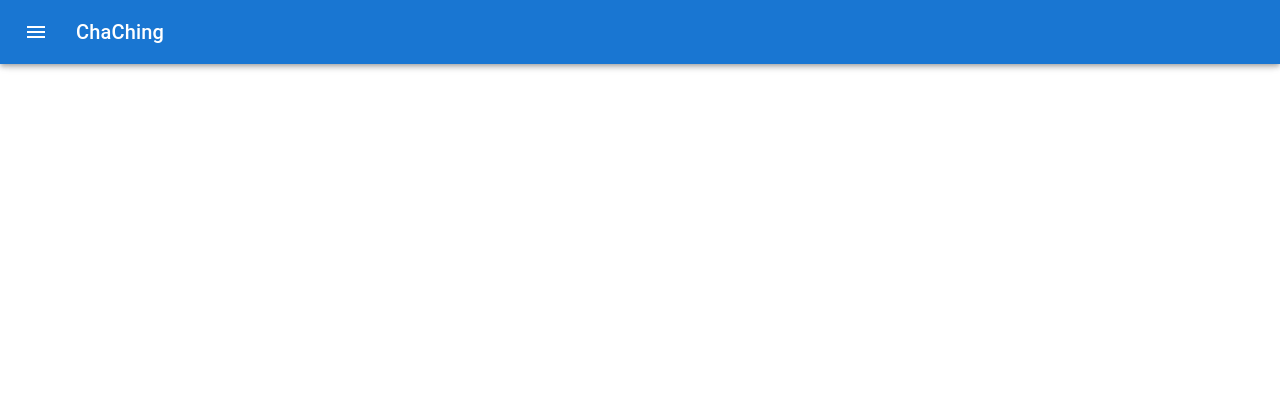
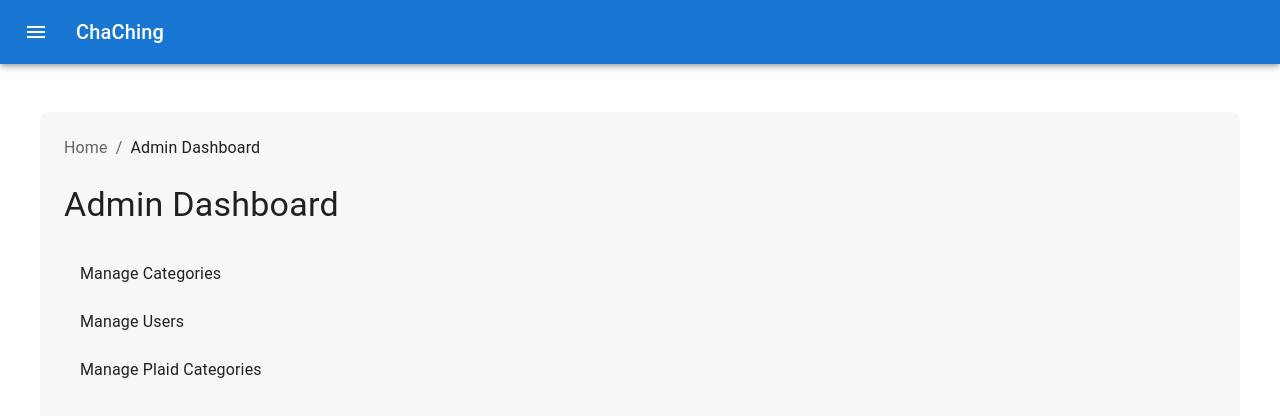
Before and after one commit to morsecodescott/budget-tracker-app, a React (Create React App) app in the folder frontend/: page /admin in a window 1280 px wide. Before the commit this address had no page. Shown: the top 416 px of the page. Built offline with nearby package versions, Linux system fonts and the light colour scheme.

Commit message:
added breadcrumbs and admin dashboard changes

```diff
--- a/frontend/src/App.js
+++ b/frontend/src/App.js
@@ -8,6 +8,10 @@ import LoginContainer from './components/Login';
 import Signup from './components/Signup';
 import Dashboard from './components/Dashboard';
 import AdminDashboard from './components/AdminDashboard';
+import CategoryManagement from './components/CategoryManagement';
+import UserManagement from './components/UserManagement';
+import PlaidCategoryManagement from './components/PlaidCategoryManagement';
+
 import PlaidTestPage from './components/PlaidTestPage';
 
 axios.defaults.withCredentials = true;
@@ -22,7 +26,10 @@ function App() {
           <Route path="/login" element={<LoginContainer />} />
           <Route path="/signup" element={<Signup />} />
           <Route path="/dashboard" element={<Dashboard />} />
-          <Route path="/admin-dashboard" element={<AdminDashboard />} />
+          <Route path="/admin" element={<AdminDashboard />} />
+          <Route path="/admin/manage-categories" element={<CategoryManagement />} />
+          <Route path="/admin/manage-users" element={<UserManagement />} />
+          <Route path="/admin/manage-plaid-categories" element={<PlaidCategoryManagement />} />
           <Route path="/plaid-test" element={<PlaidTestPage />} />
         </Routes>
       </Router>
--- a/frontend/src/components/AdminDashboard.js
+++ b/frontend/src/components/AdminDashboard.js
@@ -1,12 +1,51 @@
 import React from 'react';
-import { Container } from '@mui/material';
+import { Container, List, ListItem, ListItemButton, ListItemText, Typography, Breadcrumbs, Link } from '@mui/material';
+import { useNavigate, Route, Routes } from 'react-router-dom';
 import CategoryManagement from './CategoryManagement';
 
 const AdminDashboard = () => {
+  const navigate = useNavigate();
+
+  // Breadcrumbs array for navigation
+  const breadcrumbs = [
+    <Link key="home" underline="hover" color="inherit" onClick={() => navigate('/')}>
+      Home
+    </Link>,
+    <Typography key="admin" color="text.primary">
+      Admin Dashboard
+    </Typography>,
+  ];
+
   return (
-    <Container maxWidth="lg" sx={{ backgroundColor: 'gray' }}>
-      {/* Use the Category Management component */}
-      <CategoryManagement />
+    <Container maxWidth="lg" sx={{ backgroundColor: '#f7f7f7', p: 3, borderRadius: 2 }}>
+      {/* Breadcrumbs */}
+      <Breadcrumbs aria-label="breadcrumb" sx={{ mb: 3 }}>
+        {breadcrumbs}
+      </Breadcrumbs>
+
+      {/* Dashboard Title */}
+      <Typography variant="h4" sx={{ mb: 2 }}>
+        Admin Dashboard
+      </Typography>
+
+      {/* List of Admin Functions */}
+      <List>
+        <ListItem disablePadding>
+          <ListItemButton onClick={() => navigate('/admin/manage-categories')}>
+            <ListItemText primary="Manage Categories" />
+          </ListItemButton>
+        </ListItem>
+        <ListItem disablePadding>
+          <ListItemButton onClick={() => navigate('/admin/manage-users')}>
+            <ListItemText primary="Manage Users" />
+          </ListItemButton>
+        </ListItem>
+        <ListItem disablePadding>
+          <ListItemButton onClick={() => navigate('/admin/manage-plaid-categories')}>
+            <ListItemText primary="Manage Plaid Categories" />
+          </ListItemButton>
+        </ListItem>
+      </List>
     </Container>
   );
 };
--- a/frontend/src/components/CategoryManagement.js
+++ b/frontend/src/components/CategoryManagement.js
@@ -21,9 +21,15 @@ import {
   TablePagination,
   Box,
   Typography,
+  Container,
+  Breadcrumbs,
+  Link
 } from '@mui/material';
 import axios from 'axios';
 import { useAuth } from '../context/AuthContext';
+import { useNavigate } from 'react-router-dom';
+
+
 
 const CategoryManagement = () => {
   const [categories, setCategories] = useState([]);
@@ -31,20 +37,55 @@ const CategoryManagement = () => {
   const [newCategory, setNewCategory] = useState('');
   const [parentCategory, setParentCategory] = useState('');
   const [isDefault, setIsDefault] = useState(false);
+  const [editingCategory, setEditingCategory] = useState(null); // New state for editing
   const [parentCategories, setParentCategories] = useState([]);
   const { user } = useAuth();
   const [page, setPage] = useState(0);
-  const [rowsPerPage, setRowsPerPage] = useState(5);
+  const [rowsPerPage, setRowsPerPage] = useState(10);
+  const [isEditing, setIsEditing] = useState(false);
+  const navigate = useNavigate();
+
+  // Breadcrumbs array
+  const breadcrumbs = [
+    <Link key="home" underline="hover" color="inherit" onClick={() => navigate('/')}>
+      Home
+    </Link>,
+    <Link key="admin" underline="hover" color="inherit" onClick={() => navigate('/admin')}>
+      Admin Dashboard
+    </Link>,
+    <Typography key="categories" color="text.primary">
+      Manage Categories
+    </Typography>,
+  ];
+
+
+
 
   useEffect(() => {
     fetchCategories();
     fetchParentCategories();
   }, []);
 
+  const flattenCategories = (categories) => {
+    const result = [];
+    const traverse = (category, parentName = null) => {
+      result.push({
+        _id: category._id,
+        name: category.name,
+        parentCategory: parentName,
+      });
+      category.children.forEach((child) => traverse(child, category.name));
+    };
+    categories.forEach((category) => traverse(category));
+    console.log(result);
+    return result;
+  };
+
   const fetchCategories = async () => {
     try {
       const response = await axios.get('/categories');
-      setCategories(response.data);
+      const flatCategories = flattenCategories(response.data);
+      setCategories(flatCategories);
     } catch (error) {
       console.error('Failed to fetch categories:', error);
     }
@@ -59,15 +100,23 @@ const CategoryManagement = () => {
     }
   };
 
-  const handleOpen = () => {
+  const handleOpen = (category = null) => {
+    setEditingCategory(category); // Set the category to edit (or null for adding)
+    setNewCategory(category ? category.name : ''); // Pre-fill form if editing
+    setParentCategory(category ? category.parentCategory : '');
+    setIsDefault(category ? category.isDefault : false);
     setOpen(true);
   };
 
   const handleClose = () => {
     setOpen(false);
+    setEditingCategory(null);
+    setNewCategory('');
+    setParentCategory('');
+    setIsDefault(false);
   };
 
-  const handleAddCategory = async () => {
+  const handleSaveCategory = async () => {
     const categoryData = {
       name: newCategory,
       parentCategory: parentCategory,
@@ -79,14 +128,30 @@ const CategoryManagement = () => {
     }
 
     try {
-      await axios.post('/categories', categoryData);
+      if (isEditing) {
+        await axios.put(`/categories/${editingCategory._id}`, categoryData);
+      } else {
+        await axios.post('/categories', categoryData);
+      }
       setNewCategory('');
       setParentCategory('');
       setIsDefault(false);
       fetchCategories();
       handleClose();
     } catch (error) {
-      console.error('Failed to add category:', error);
+      console.error('Failed to save category:', error);
+    }
+  };
+
+
+  const handleDeleteCategory = async (categoryId) => {
+    if (window.confirm('Are you sure you want to delete this category?')) {
+      try {
+        await axios.delete(`/categories/${categoryId}`);
+        fetchCategories();
+      } catch (error) {
+        console.error('Failed to delete category:', error);
+      }
     }
   };
 
@@ -100,8 +165,13 @@ const CategoryManagement = () => {
   };
 
   return (
-    <div>
-      <Button variant="contained" color="primary" onClick={handleOpen}>
+    <Container maxWidth="lg" sx={{ backgroundColor: '#f7f7f7', p: 3, borderRadius: 2 }}>
+      {/* Breadcrumbs */}
+      <Breadcrumbs aria-label="breadcrumb" sx={{ mb: 3 }}>
+        {breadcrumbs}
+      </Breadcrumbs>
+      <Typography variant="h5">Manage Categories</Typography>
+      <Button variant="contained" color="primary" onClick={() => handleOpen()}>
         Add New Category
       </Button>
       <Box mt={2} maxHeight="400px" overflow="auto">
@@ -110,7 +180,6 @@ const CategoryManagement = () => {
             <TableHead>
               <TableRow>
                 <TableCell><Typography variant="subtitle2">Category Name</Typography></TableCell>
-                <TableCell><Typography variant="subtitle2">Parent Category</Typography></TableCell>
                 <TableCell><Typography variant="subtitle2">Actions</Typography></TableCell>
               </TableRow>
             </TableHead>
@@ -119,23 +188,39 @@ const CategoryManagement = () => {
                 .slice(page * rowsPerPage, page * rowsPerPage + rowsPerPage)
                 .map((category) => (
                   <TableRow key={category._id}>
-                    <TableCell>{category.name}</TableCell>
-                    <TableCell>{category.parentCategory?.name || 'None'}</TableCell>
+                    <TableCell
+                      style={{
+                        fontWeight: category.parentCategory ? 'normal' : 'bold',
+                        paddingLeft: category.parentCategory ? '40px' : '20px',
+                      }}
+                    >
+                      {category.name}
+                    </TableCell>
                     <TableCell>
-                      <Button
+                    <Button
                         size="small"
                         variant="outlined"
                         color="primary"
-                        onClick={() => console.log('Edit:', category)}
+                        onClick={() => {
+                          setIsEditing(true);
+                          setEditingCategory(category);
+                          setNewCategory(category.name);
+                          setParentCategory(
+                            parentCategories.find((cat) => cat.name === category.parentCategory)?._id || ''
+                          );
+                          setIsDefault(false); // Adjust as needed based on your logic
+                          setOpen(true);
+                        }}
                       >
                         Edit
                       </Button>
+
                       <Button
                         size="small"
                         variant="outlined"
                         color="secondary"
                         style={{ marginLeft: 8 }}
-                        onClick={() => console.log('Delete:', category)}
+                        onClick={() => handleDeleteCategory(category._id)}
                       >
                         Delete
                       </Button>
@@ -155,7 +240,7 @@ const CategoryManagement = () => {
         onRowsPerPageChange={handleChangeRowsPerPage}
       />
       <Dialog open={open} onClose={handleClose}>
-        <DialogTitle>Add a New Category</DialogTitle>
+        <DialogTitle>{editingCategory ? 'Edit Category' : 'Add a New Category'}</DialogTitle>
         <DialogContent>
           <TextField
             autoFocus
@@ -172,7 +257,7 @@ const CategoryManagement = () => {
             <Select
               labelId="parent-category-label"
               id="parentCategory"
-              value={parentCategory}
+              value={parentCategory} // This should be the `_id`
               label="Parent Category"
               onChange={(e) => setParentCategory(e.target.value)}
             >
@@ -182,6 +267,7 @@ const CategoryManagement = () => {
                 </MenuItem>
               ))}
             </Select>
+
           </FormControl>
           {user.role === 'admin' && (
             <FormControlLabel
@@ -199,12 +285,13 @@ const CategoryManagement = () => {
           <Button onClick={handleClose} color="primary">
             Cancel
           </Button>
-          <Button onClick={handleAddCategory} color="primary">
-            Add
+          <Button onClick={handleSaveCategory} color="primary">
+            {isEditing ? 'Save Changes' : 'Add'}
           </Button>
+
         </DialogActions>
       </Dialog>
-    </div>
+      </Container>
   );
 };
 
--- /dev/null
+++ b/frontend/src/components/PlaidCategoryManagement.js
@@ -0,0 +1,31 @@
+import React from 'react';
+import { Container, Typography, Breadcrumbs, Link } from '@mui/material';
+import { useNavigate } from 'react-router-dom';
+
+const PlaidCategoryManagement = () => {
+  const navigate = useNavigate();
+
+  const breadcrumbs = [
+    <Link key="home" underline="hover" color="inherit" onClick={() => navigate('/')}>
+      Home
+    </Link>,
+    <Link key="admin" underline="hover" color="inherit" onClick={() => navigate('/admin')}>
+      Admin Dashboard
+    </Link>,
+    <Typography key="users" color="text.primary">
+      Manage Plaid Categories
+    </Typography>,
+  ];
+
+  return (
+    <Container maxWidth="lg" sx={{ backgroundColor: '#f7f7f7', p: 3, borderRadius: 2 }}>
+      <Breadcrumbs aria-label="breadcrumb" sx={{ mb: 3 }}>
+        {breadcrumbs}
+      </Breadcrumbs>
+      <Typography variant="h5">Manage Plaid Categories</Typography>
+      {/* Add Plaid Category management functionality */}
+    </Container>
+  );
+};
+
+export default PlaidCategoryManagement;
--- /dev/null
+++ b/frontend/src/components/UserManagement.js
@@ -0,0 +1,31 @@
+import React from 'react';
+import { Container, Typography, Breadcrumbs, Link } from '@mui/material';
+import { useNavigate } from 'react-router-dom';
+
+const UserManagement = () => {
+  const navigate = useNavigate();
+
+  const breadcrumbs = [
+    <Link key="home" underline="hover" color="inherit" onClick={() => navigate('/')}>
+      Home
+    </Link>,
+    <Link key="admin" underline="hover" color="inherit" onClick={() => navigate('/admin')}>
+      Admin Dashboard
+    </Link>,
+    <Typography key="users" color="text.primary">
+      Manage Users
+    </Typography>,
+  ];
+
+  return (
+    <Container maxWidth="lg" sx={{ backgroundColor: '#f7f7f7', p: 3, borderRadius: 2 }}>
+      <Breadcrumbs aria-label="breadcrumb" sx={{ mb: 3 }}>
+        {breadcrumbs}
+      </Breadcrumbs>
+      <Typography variant="h5">Manage Users</Typography>
+      {/* Add user management functionality */}
+    </Container>
+  );
+};
+
+export default UserManagement;
```
